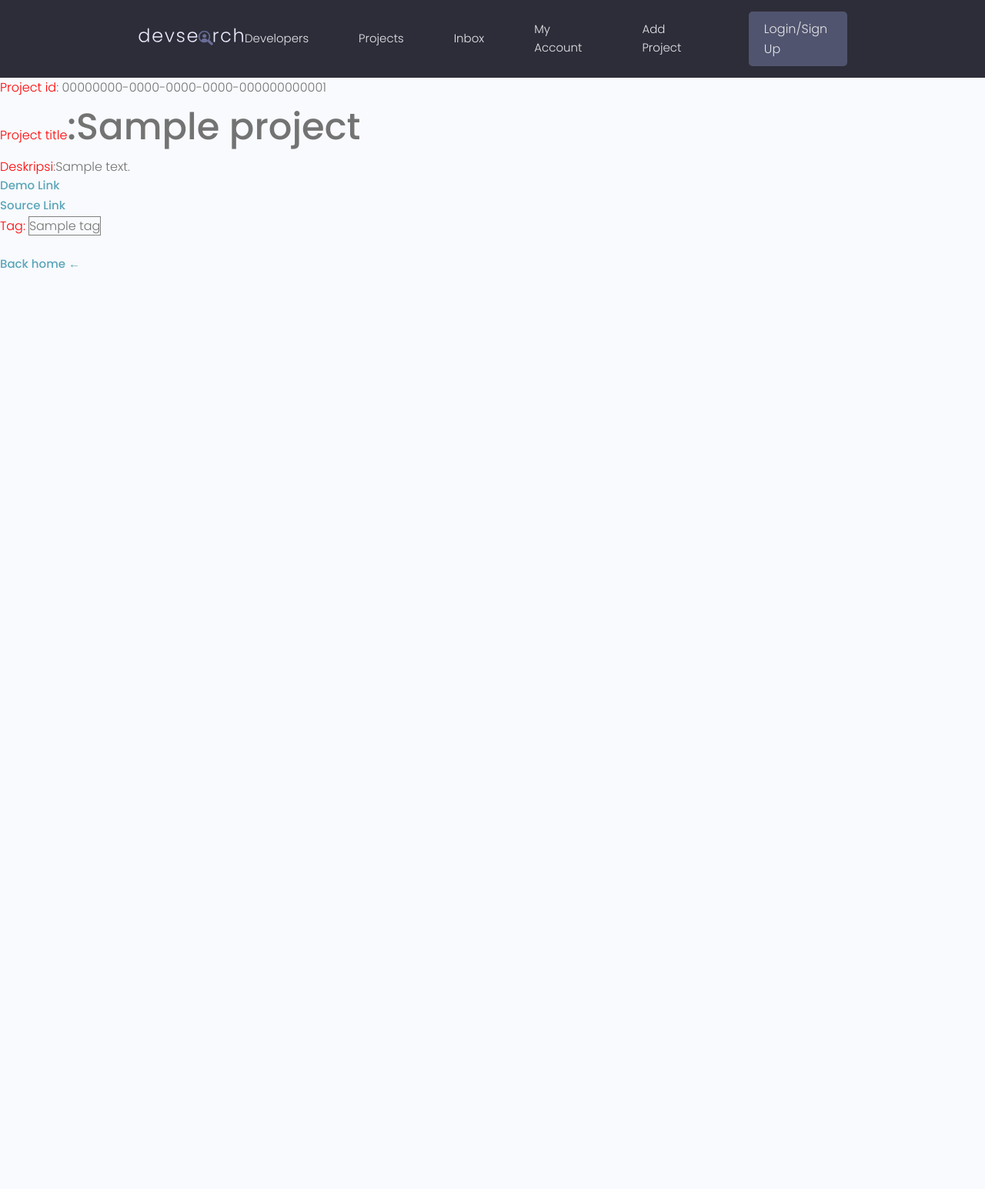
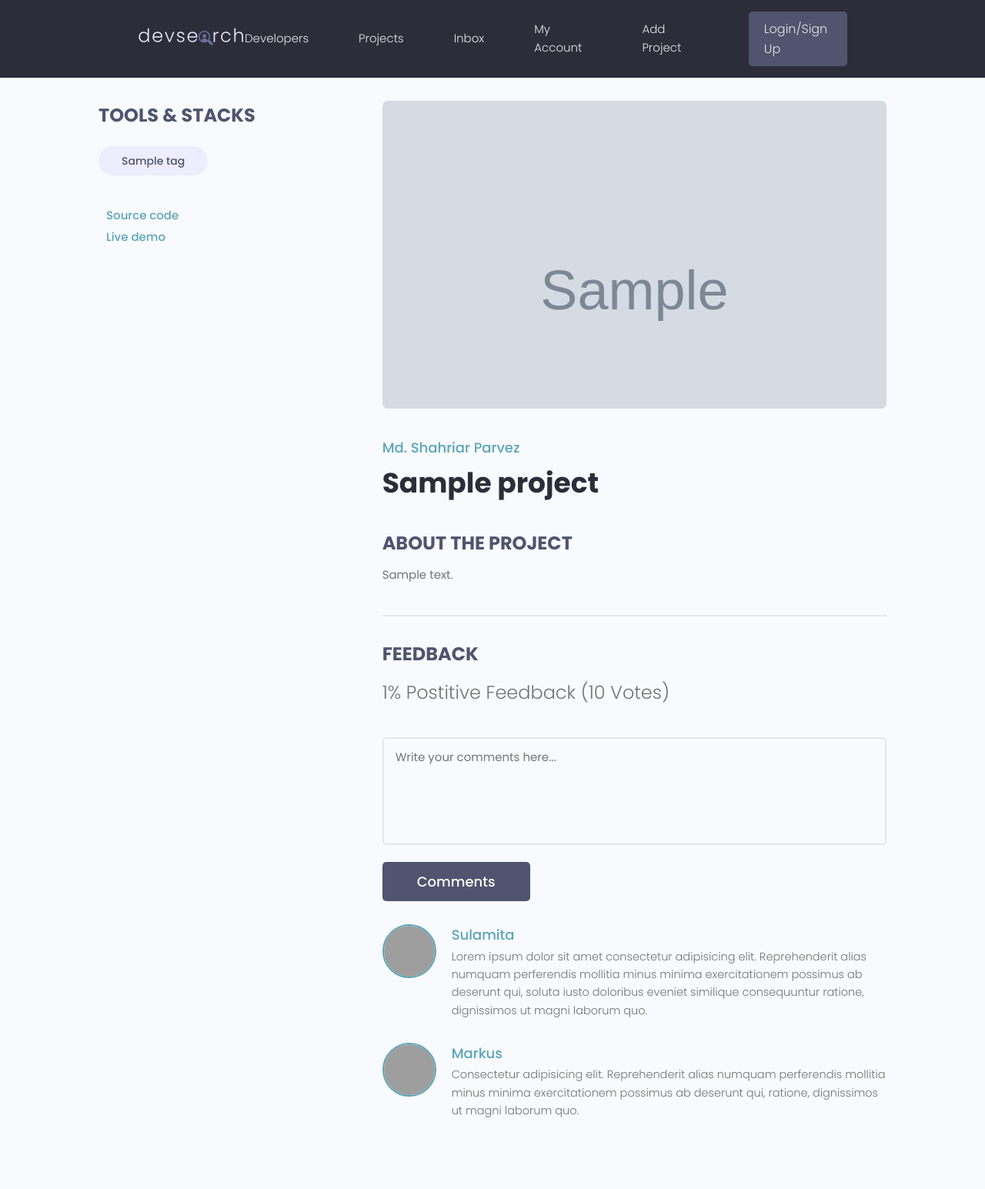
Before and after one commit to gurnitha/2022-django-torang-bisa-apa, a Django app: page /single/00000000-0000-0000-0000-000000000001/ in a window 1280 px wide. Shown: the whole page at 77% size. Before the commit the page ends 349 px from the top, so only its background shows below. Run offline with Django 3.2, Linux system fonts and the light colour scheme; tables that the repository leaves empty hold one stand-in row (values such as "Sample post"); grey boxes marked "Sample" are stand-in pictures; some libraries are stand-ins or nearby versions; grey boxes are pictures that could not be loaded.

Commit message:
15.3 Mengisi template theme untuk project_single page

```diff
--- a/projects/templates/projects/project_single.html
+++ b/projects/templates/projects/project_single.html
@@ -3,21 +3,90 @@
 {% extends 'base.html' %}
 
 
-{% block content %}
-	<div>
-		<p><span style="color:red;">Project id</span>: {{project.id}}</p>
-		<h1><span style="color:red;">Project title</span>:{{project.title}}</h1>
-		<p><span style="color:red;">Deskripsi</span>:{{project.description}}</p>
-		<ul>
-			<li><a href="https://www.google.com">Demo Link</a></li>
-			<li><a href="https://www.facebook.com">Source Link</a></li>
-		</ul>
-		<span style="color:red;">Tag:</span>
-		{% for tag in project.tags.all %}
-			<span style="border:1px solid grey; margin-right: 4px;
-			width: 100px;" >{{tag}} </span> </a>
-		{% endfor %}
-		<br><br>
-		<a href="{% url 'projects:projects' %}">Back home &larr;</a>
-	</div>
-{% endblock content %}
+	{% block content %}
+        <main class="singleProject my-md">
+            <div class="container">
+                <div class="layout">
+                    <div class="column column--1of3">
+                        <h3 class="singleProject__subtitle">Tools & Stacks</h3>
+                        <div class="singleProject__toolStack">
+                        	{% for tag in project.tags.all %}
+                            <span class="tag tag--pill tag--sub tag--lg">
+                            <small>{{tag}}</small>
+                            </span>
+                            {% endfor %}
+                        </div>
+                        <!-- Source code -->
+                        {% if project.source_link %}
+                        <a class="singleProject__liveLink" href="#" target="_blank"><i class="im im-external-link"></i>Source code
+                        </a><br>
+                        {% else %}
+                        <a class="singleProject__liveLink" style="color:#51546E;"><i class="im im-external-link"></i>No source code</a><br>
+                        {% endif %}
+
+                        <!-- Live demo -->
+                        {% if project.demo_link %}
+                        <a class="singleProject__liveLink" href="#" target="_blank"><i class="im im-external-link"></i>Live demo
+                        </a>
+                        {% else %}
+                        <a class="singleProject__liveLink" style="color:#51546E;"><i class="im im-external-link"></i>No live demo</a>
+
+                        {% endif %}
+                    </div>
+                    <div class="column column--2of3">
+                        <img class="singleProject__preview" src="{{project.featured_image.url}}" alt="portfolio thumbnail" />
+                        <a href="profile.html" class="singleProject__developer">Md. Shahriar Parvez</a>
+                        <h2 class="singleProject__title">{{project.title}}</h2>
+                        <h3 class="singleProject__subtitle">About the Project</h3>
+                        <div class="singleProject__info">
+                            {{project.description}}
+                        </div>
+                        <div class="comments">
+                            <h3 class="singleProject__subtitle">Feedback</h3>
+                            <h5 class="project--rating">
+                                {{project.vote_ratio}}% Postitive Feedback ({{project.vote_total}} Vote{{project.vote_total|pluralize:"s"}})
+                            </h5>
+                            <form class="form" action="#" method="POST">
+                                <!-- Textarea -->
+                                <div class="form__field">
+                                    <label for="formInput#textarea">Comments: </label>
+                                    <textarea class="input input--textarea" name="message" id="formInput#textarea"
+                                        placeholder="Write your comments here..."></textarea>
+                                </div>
+                                <input class="btn btn--sub btn--lg" type="submit" value="Comments" />
+                            </form>
+                            <div class="commentList">
+                                <div class="comment">
+                                    <a href="profile.html">
+                                    <img class="avatar avatar--md"
+                                        src="https://pbs.twimg.com/profile_images/1335382240931368961/b3wSZKj4_400x400.jpg" alt="user" />
+                                    </a>
+                                    <div class="comment__details">
+                                        <a href="profile.html" class="comment__author">Sulamita</a>
+                                        <p class="comment__info">
+                                            Lorem ipsum dolor sit amet consectetur adipisicing elit. Reprehenderit alias numquam perferendis
+                                            mollitia minus minima exercitationem possimus ab deserunt qui, soluta iusto doloribus eveniet
+                                            similique consequuntur ratione, dignissimos ut magni laborum quo.
+                                        </p>
+                                    </div>
+                                </div>
+                                <div class="comment">
+                                    <a href="profile.html">
+                                    <img class="avatar avatar--md" src="https://avatars.githubusercontent.com/u/33843378" alt="user" />
+                                    </a>
+                                    <div class="comment__details">
+                                        <a href="profile.html" class="comment__author">Markus</a>
+                                        <p class="comment__info">
+                                            Consectetur adipisicing elit. Reprehenderit alias numquam perferendis mollitia minus minima
+                                            exercitationem possimus ab deserunt qui, ratione, dignissimos ut magni laborum quo.
+                                        </p>
+                                    </div>
+                                </div>
+                            </div>
+                        </div>
+                    </div>
+                </div>
+            </div>
+            </div>
+        </main>
+	{% endblock content %}
```
Also changed, not shown: README.md, static/images/default_GNYZlxg.jpg (added), static/images/ing.PNG (added).
